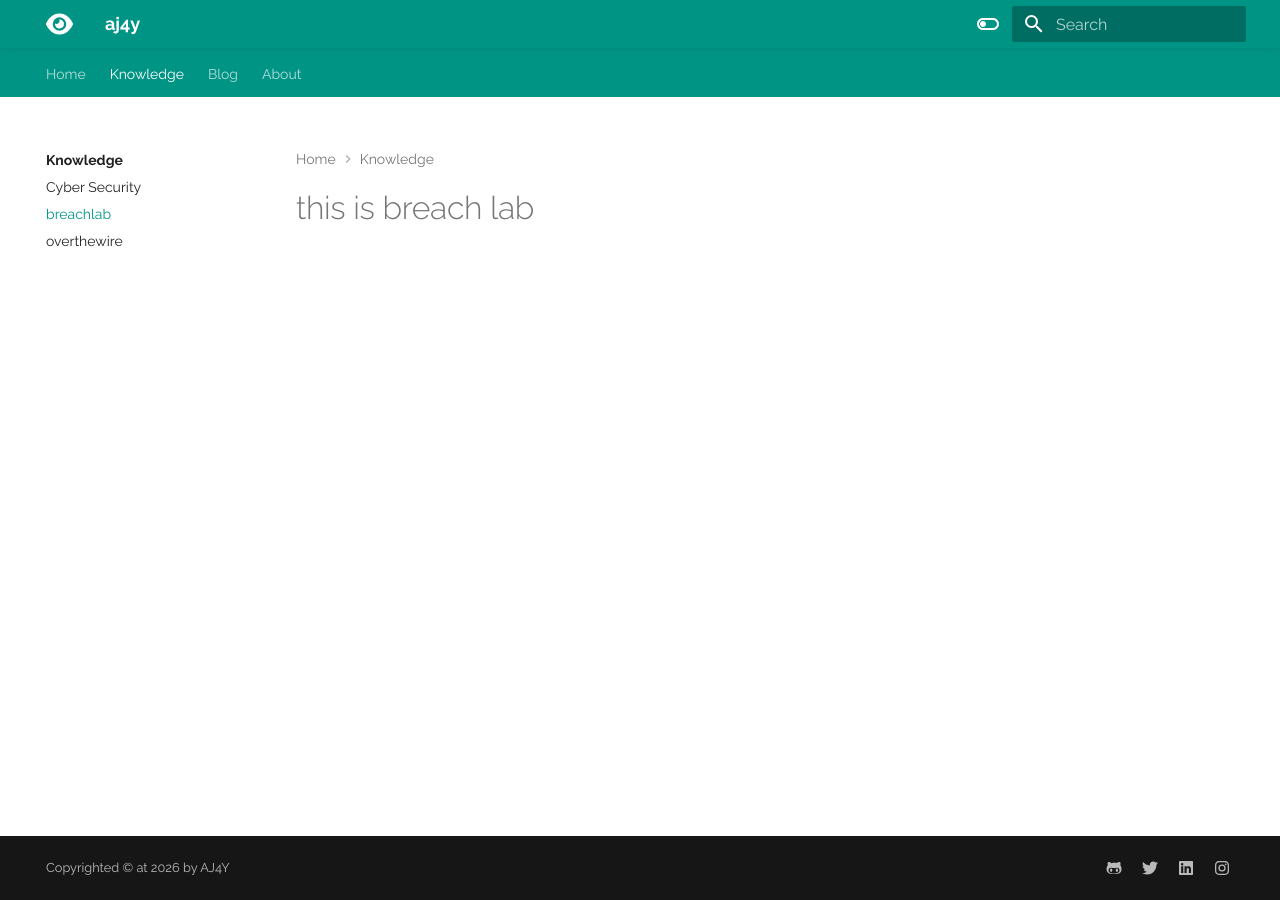
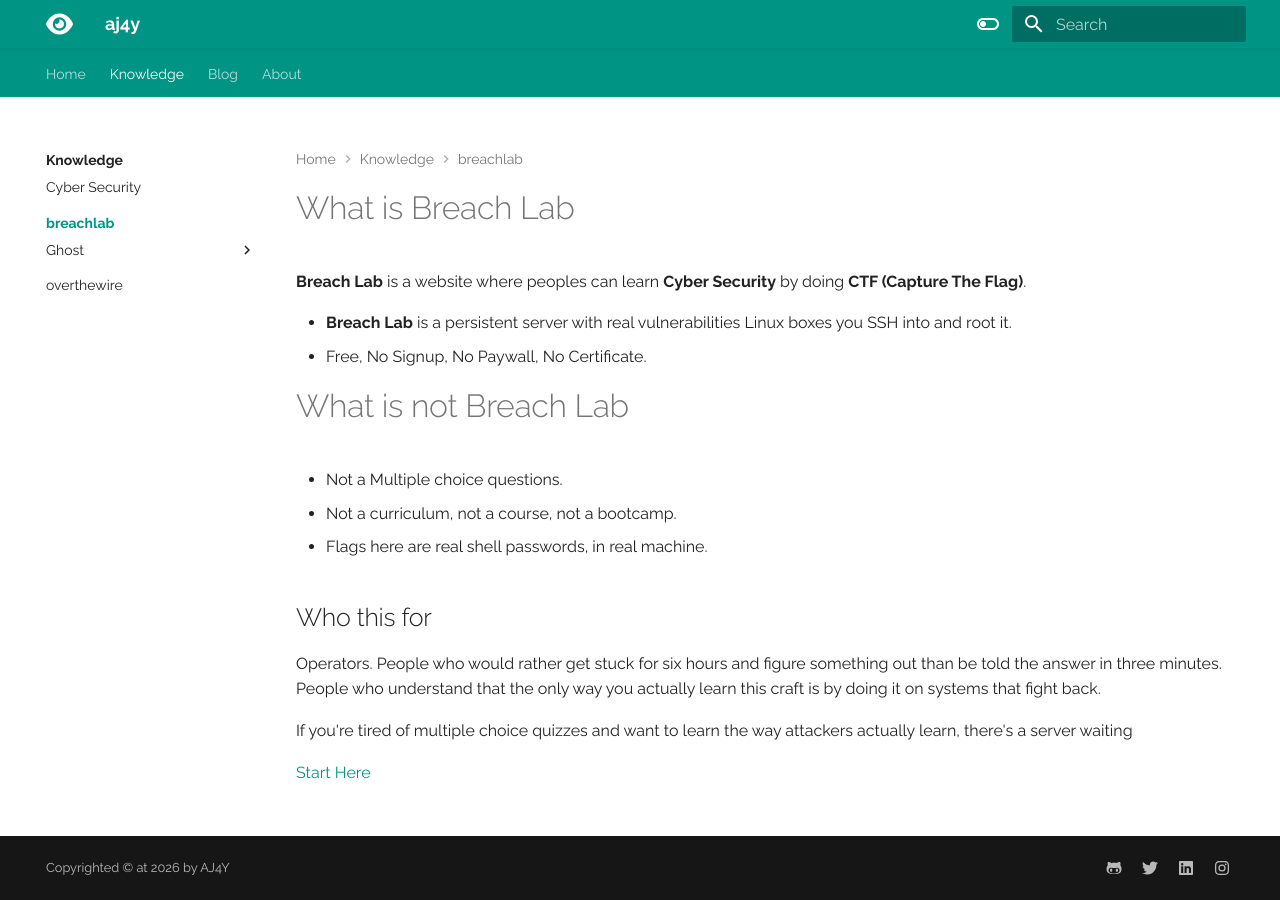
Before and after one commit to ajax-y/documentation, an MkDocs documentation site: the page built from docs/Knowledge/Cyber Security/breachlab/index.md, in a window 1280 px wide. Built offline with MkDocs 1.6.1 and Material for MkDocs 9.7.7, drawn with Linux system fonts in a browser that asks for light colours.

Commit message:
docs: add breachlab Ghost L0 and L1 walkthroughs

```diff
--- a/docs/Knowledge/Cyber Security/breachlab/index.md
+++ b/docs/Knowledge/Cyber Security/breachlab/index.md
@@ -1 +1,18 @@
-# this is breach lab
+# What is Breach Lab
+
+**Breach Lab** is a website where peoples can learn **Cyber Security** by doing **CTF (Capture The Flag)**.
+
+- **Breach Lab** is a persistent server with real vulnerabilities Linux boxes you SSH into and root it.
+- Free, No Signup, No Paywall, No Certificate.
+
+# What is not Breach Lab
+- Not a Multiple choice questions.
+- Not a curriculum, not a course, not a bootcamp.
+- Flags here are real shell passwords, in real machine.
+
+## Who this for
+Operators. People who would rather get stuck for six hours and figure something out than be told the answer in three minutes. People who understand that the only way you actually learn this craft is by doing it on systems that fight back.
+
+If you're tired of multiple choice quizzes and want to learn the way attackers actually learn, there's a server waiting
+
+[Start Here](ghost/L0.md)
--- a/mkdocs.yml
+++ b/mkdocs.yml
@@ -16,7 +16,7 @@ theme:
     - navigation.instant.progress
     - navigation.tracking
     - navigation.tabs
-    - navigation.sections    # Fixes sidebar styling by expanding section layouts
+    - navigation.sections
     - navigation.path
     - navigation.indexes
     - navigation.pruning
@@ -90,7 +90,12 @@ nav:
   - Knowledge:
       - Overview: Knowledge/index.md
       - Cyber Security: Knowledge/Cyber Security/index.md
-      - breachlab: Knowledge/Cyber Security/breachlab/index.md
+      - breachlab:
+          - Overview: Knowledge/Cyber Security/breachlab/index.md
+          - Ghost:
+              - Level 0: Knowledge/Cyber Security/breachlab/ghost/L0.md
+              - Level 1: Knowledge/Cyber Security/breachlab/ghost/L1.md
+              - Level 2: Knowledge/Cyber Security/breachlab/ghost/L2.md
       - overthewire: Knowledge/Cyber Security/overthewire/index.md
   - Blog: Blog/index.md
   - About: About/index.md
```
Also changed, not shown: docs/Knowledge/Cyber Security/breachlab/ghost/L0.md (added, +79 -0 lines), docs/Knowledge/Cyber Security/breachlab/ghost/L1.md (added, +46 -0 lines), docs/Knowledge/Cyber Security/breachlab/ghost/L2.md (added).
